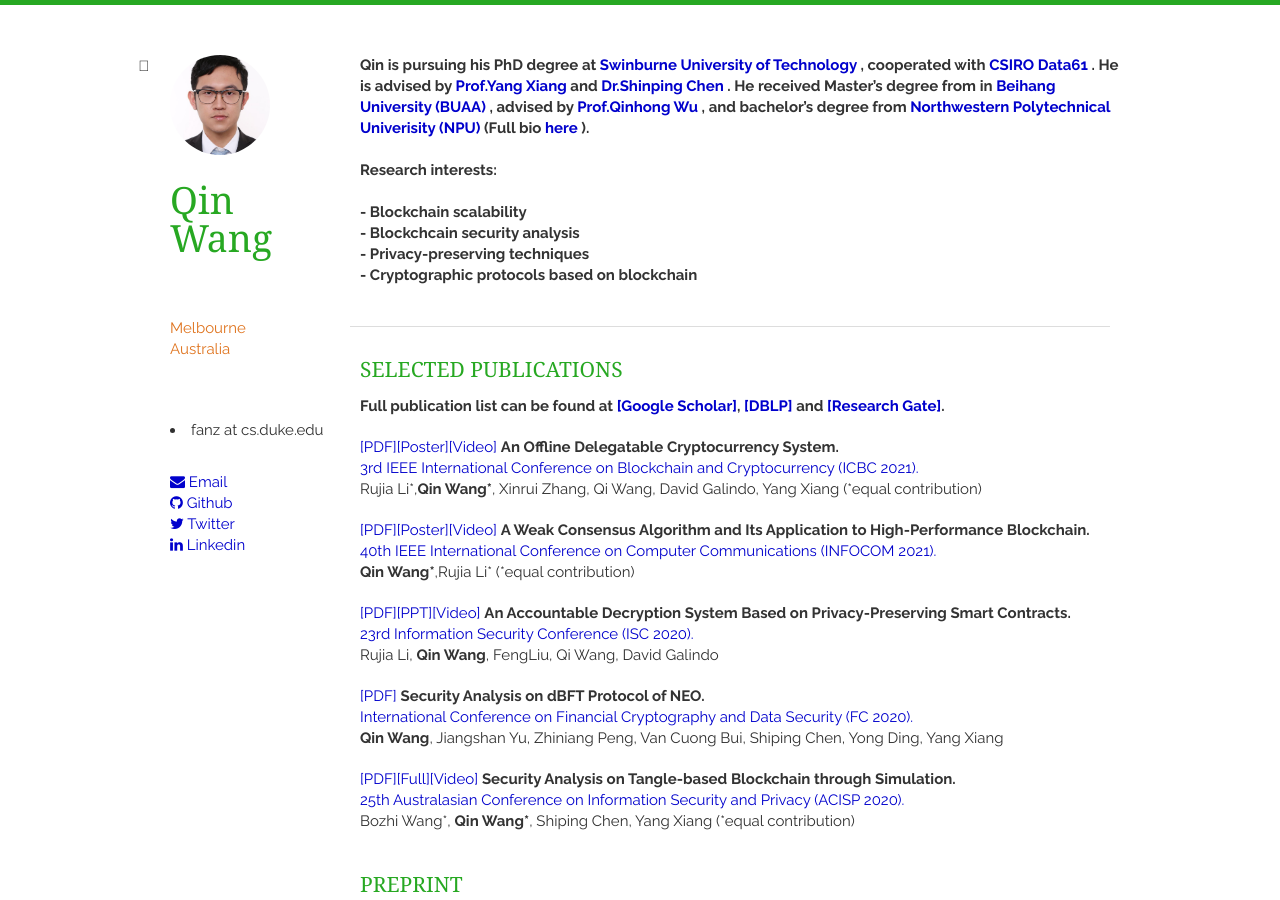
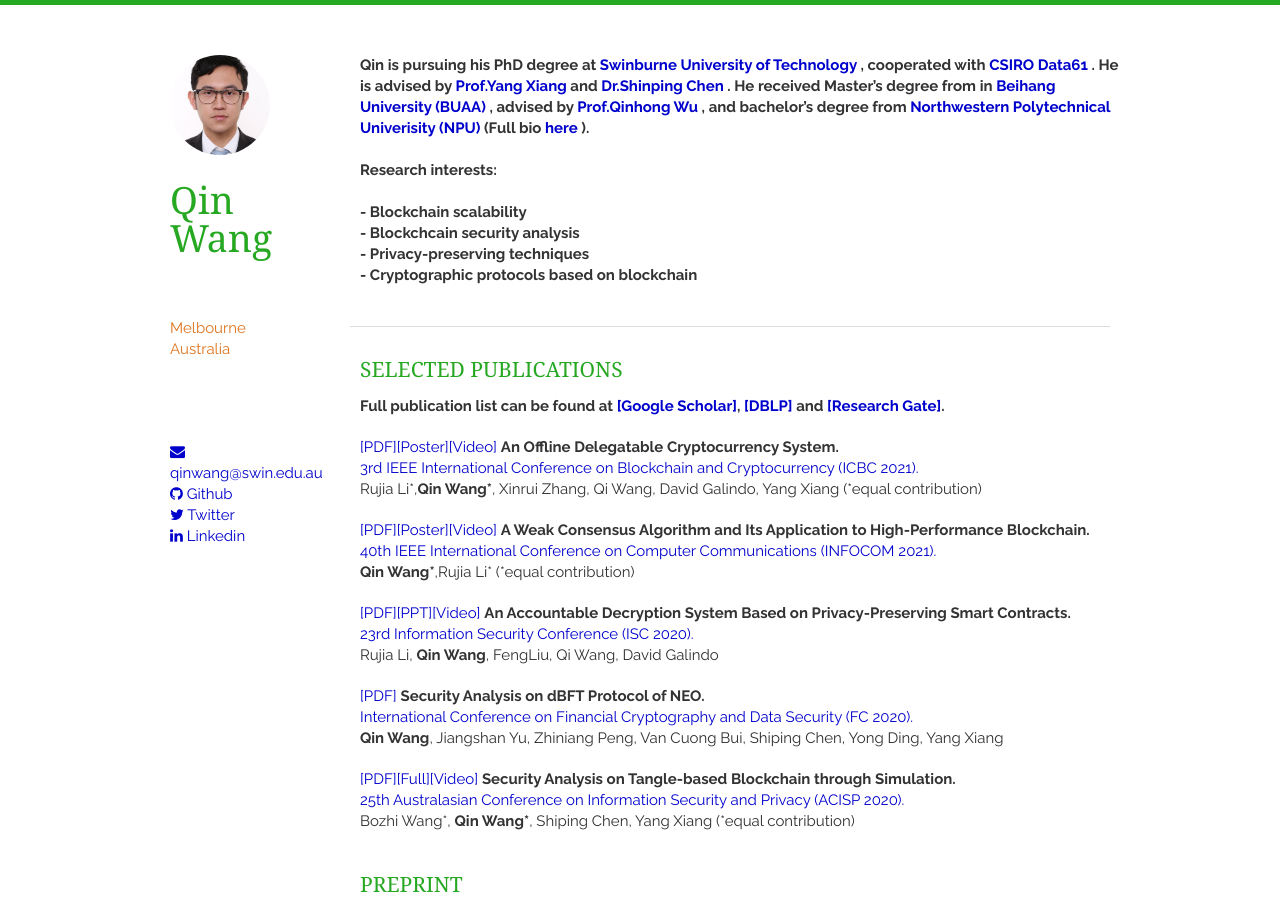
Before and after one commit to AaronWang-git/qinwang-git.github.io, a Jekyll site: the page built from index.html, in a window 1280 px wide and 900 px high. Built offline with Jekyll 4.4.1, drawn with Linux system fonts in a browser that asks for light colours; nearby versions of some CDN libraries; the list of posts is cut into pages by our own code.

Commit message:
Update layout.html

```diff
--- a/_layouts/layout.html
+++ b/_layouts/layout.html
@@ -51,8 +51,7 @@
         </p>
         <p>
             <!--<a href="{{ site.email_full }}">{{ site.email }}</a><br/>-->
-            <li><span class=fa-li><i class="fas fa-envelope"></i></span>fanz at cs.duke.edu</li>
-            <br><a href="{{ site.email_full }}" target="_blank" ><i class="fa fa-envelope"></i> Email</a>
+            <br><a href="{{ site.email_full }}" target="_blank" ><i class="fa fa-envelope"></i>qinwang@swin.edu.au</a>
             <br><a href="https://github.com/{{ site.github }}" target="_blank" ><i class="fa fa-github"></i> Github</a>
             <br><a href="https://twitter.com/{{ site.twitter }}" target="_blank" ><i class="fa fa-twitter"></i> Twitter</a>
             <br><a href="https://linkedin.com/in/{{ site.linkedin }}" target="_blank" ><i class="fa fa-linkedin"></i> Linkedin</a>
```
